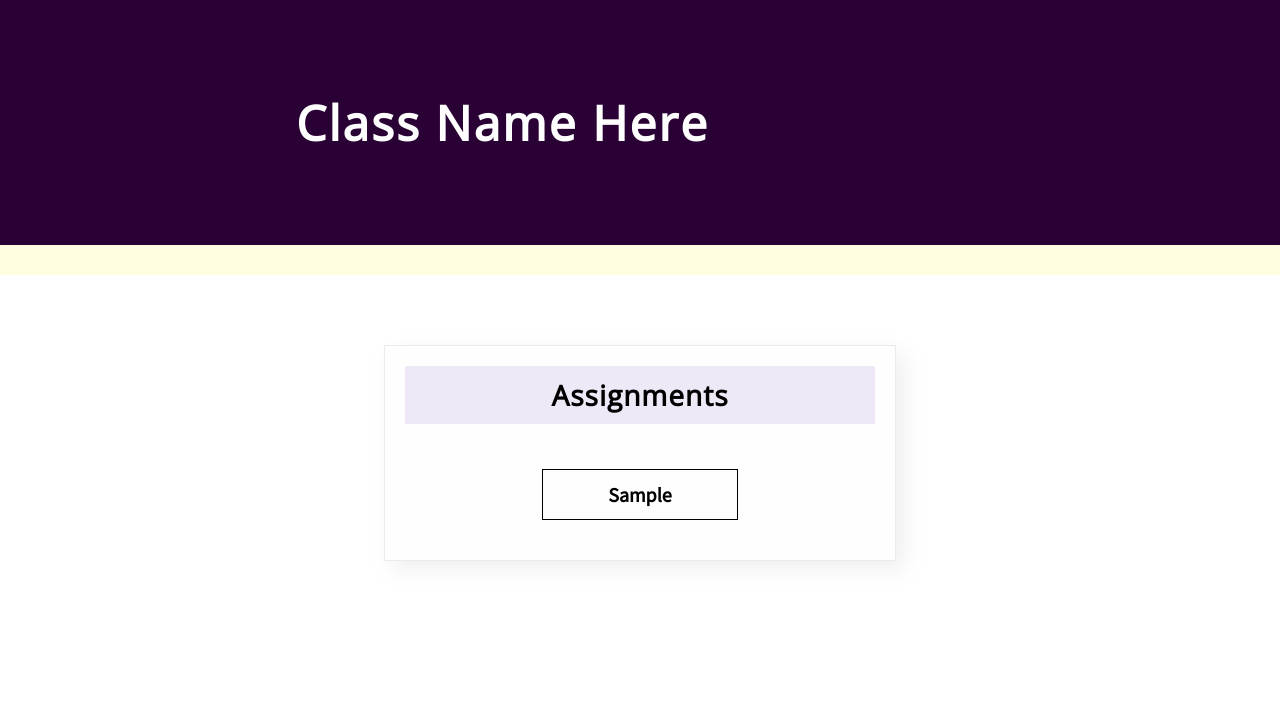
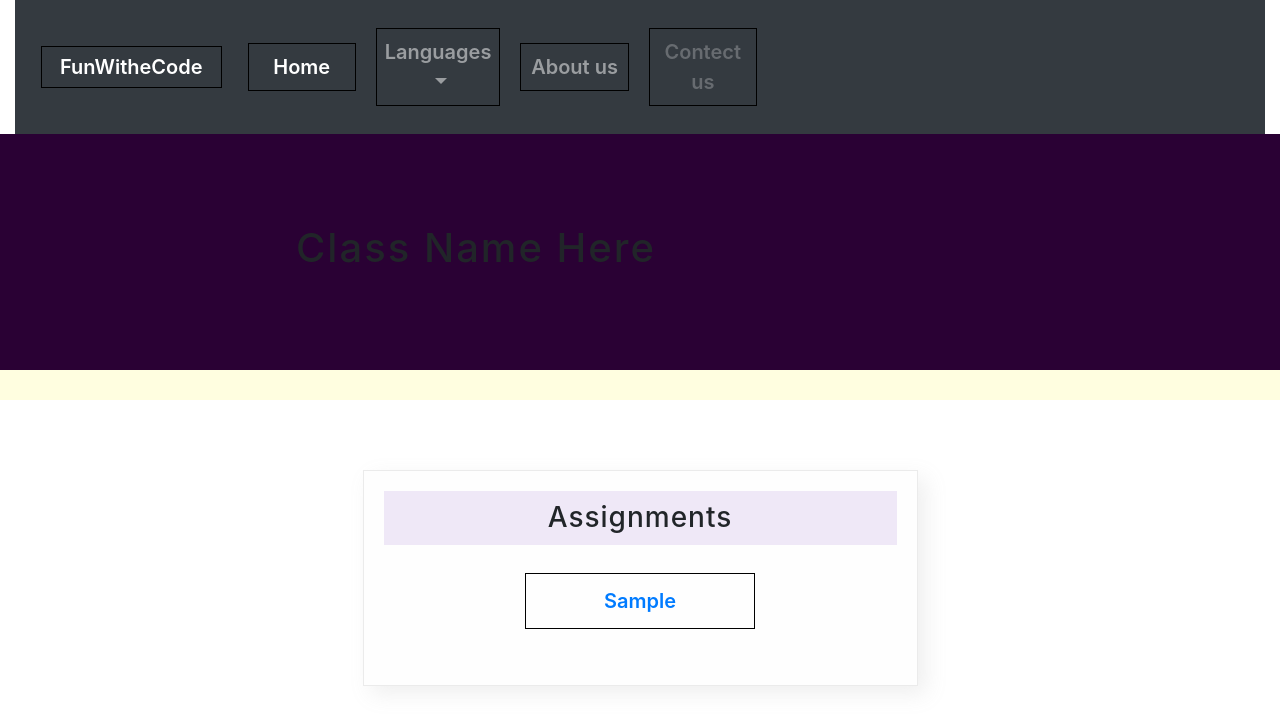
Before and after one commit to babyfacemel/basic-website, a plain HTML site: page index.html in a window 1280 px wide. Drawn offline with nearby package versions, Linux system fonts and the light colour scheme.

Commit message:
Updating HeaderBar in index.html
Adding new Header Bar in Home page

```diff
--- a/index.html
+++ b/index.html
@@ -6,8 +6,45 @@
         <link rel="stylesheet" type="text/css" href="assets/style.css" />
         <link href="https://fonts.googleapis.com/css?family=Open+Sans&display=swap" rel="stylesheet">
         <link href="https://fonts.googleapis.com/css?family=Source+Sans+Pro&display=swap" rel="stylesheet">
+        <link rel="stylesheet" href="https://maxcdn.bootstrapcdn.com/bootstrap/4.0.0/css/bootstrap.min.css"
+    integrity="sha384-Gn5384xqQ1aoWXA+058RXPxPg6fy4IWvTNh0E263XmFcJlSAwiGgFAW/dAiS6JXm" crossorigin="anonymous">
     </head>
     <body>
+        <div class="container-fluid sticky-top">
+            <nav class="navbar navbar-expand-lg navbar-dark bg-dark">
+              <a class="navbar-brand" href="/main.html">FunWitheCode</a>
+              <button class="navbar-toggler" type="button" data-toggle="collapse" data-target="#navbarSupportedContent"
+                aria-controls="navbarSupportedContent" aria-expanded="false" aria-label="Toggle navigation">
+                <span class="navbar-toggler-icon"></span>
+              </button>
+
+              <div class="collapse navbar-collapse" id="navbarSupportedContent">
+                <ul class="navbar-nav mr-auto">
+                  <li class="nav-item active">
+                    <a class="nav-link" href="main.html">Home <span class="sr-only"></span></a>
+                  </li>
+                  <li class="nav-item dropdown">
+                    <a class="nav-link dropdown-toggle" href="#" id="navbarDropdown" role="button" data-toggle="dropdown"
+                      aria-haspopup="true" aria-expanded="false">
+                      Languages
+                    </a>
+                    <div class="dropdown-menu" aria-labelledby="navbarDropdown">
+                      <a class="dropdown-item" href="/Languages.html">C</a>
+                      <a class="dropdown-item" href="/Languages.html">C++</a>
+                      <!-- <div class="dropdown-divider"></div> -->
+                      <a class="dropdown-item" href="/Languages.html">Java</a>
+                    </div>
+                  </li>
+                  <li class="nav-item">
+                    <a class="nav-link" href="/About.html">About us</a>
+                  </li>
+                  <li class="nav-item">
+                    <a class="nav-link disabled" href="/Contect.html" tabindex="-1" aria-disabled="true">Contect us</a>
+                  </li>
+                </ul>
+              </div>
+            </nav>
+          </div>
         <header>
             <h1>Class Name Here</h1>
         </header>
```
